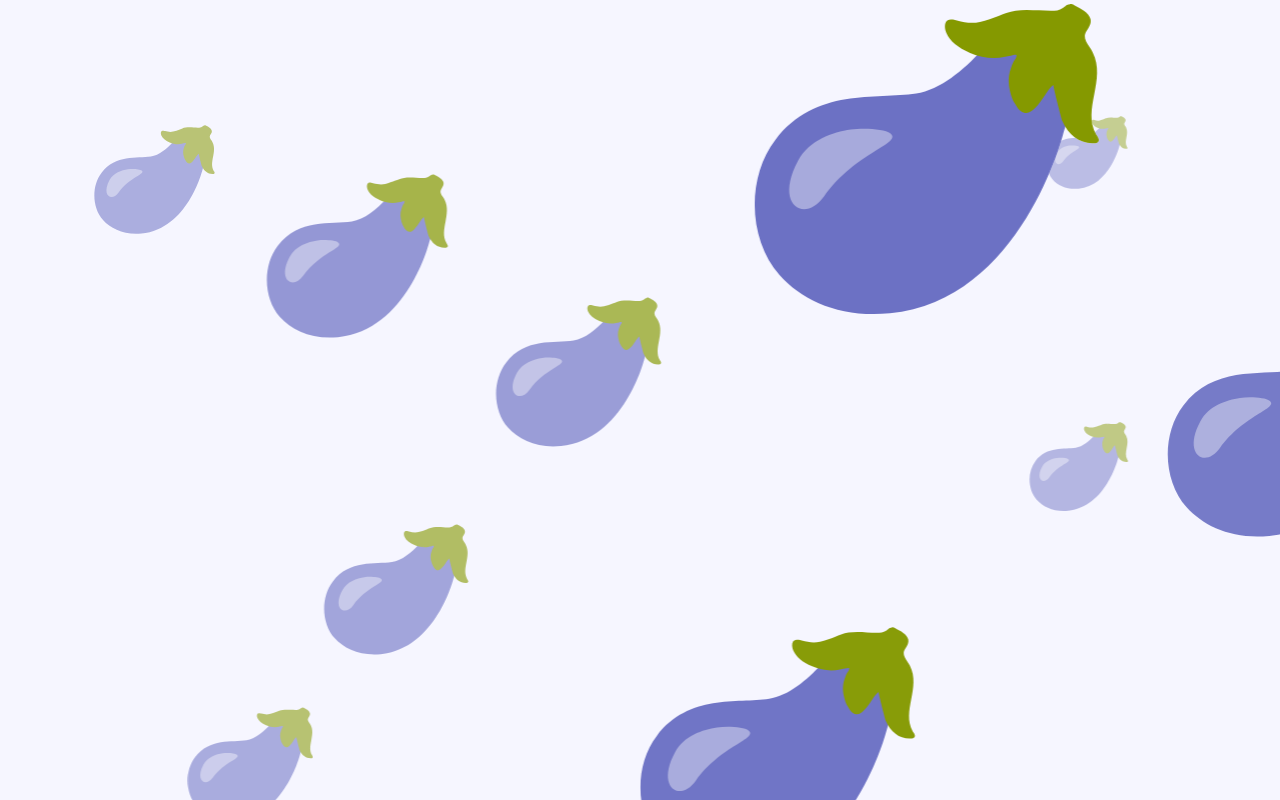
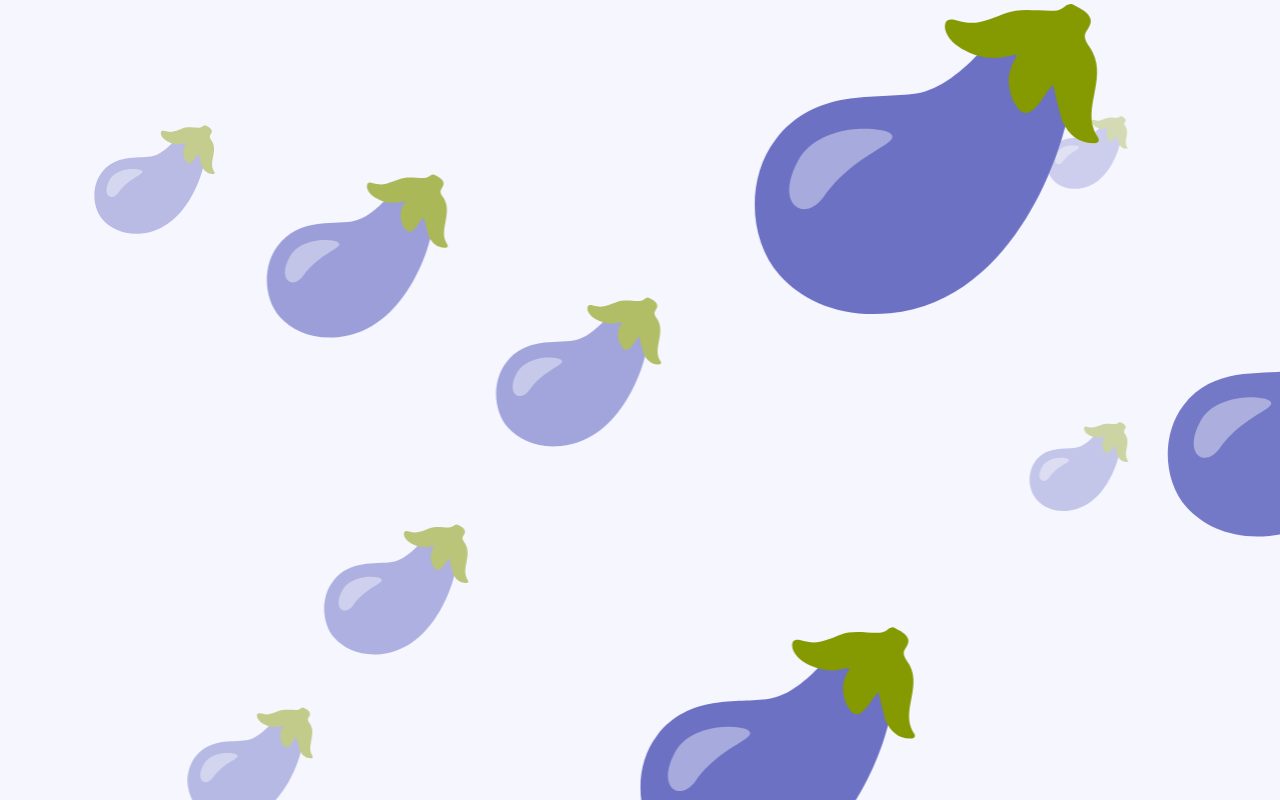
Before and after one commit to jjt/oggplont, a plain HTML site: page index.html in a window 1280 px wide. Drawn offline with Linux system fonts and the light colour scheme.

Commit message:
OGGPLONT

```diff
--- a/index.html
+++ b/index.html
@@ -1,8 +1,9 @@
+<!doctype html>
 <html>
 <head>
+  <meta charset="utf-8">
   <title>OGGPLONT</title>
-</head>
-<body>
+  <meta name="viewport" content="width=device-width, initial-scale=1">
   <style>
     html, body {
       margin: 0;
@@ -11,6 +12,13 @@
       width: 100%;
       overflow: hidden;
       background: #f6f6ff;
+    }
+
+    .stage {
+      width: 100%;
+      height: 100%;
+      overflow: hidden;
+      position: relative;
     }
 
     .oggplont {
@@ -35,6 +43,9 @@
     }
 
   </style>
+</head>
+<body>
+  <div class="stage"></div>
   <script type="text/tmpl" id="oggplontTmpl">
     <svg class="oggplont rotating" xmlns="http://www.w3.org/2000/svg" xmlns:xlink="http://www.w3.org/1999/xlink" version="1.1" id="レイヤー_1" x="0px" y="0px" width="128px" height="128px" viewBox="0 0 128 128" enable-background="new 0 0 128 128" xml:space="preserve">
       <g>
@@ -51,7 +62,7 @@
     </svg>
   </script>
   <script>
-    (function(win, doc, body){
+    (function(win, doc, $stage){
 
       function rand(min, max) {
         return Math.random() * (max - min) + min;
@@ -94,9 +105,9 @@
           transitionDuration: duration + 's'
         });
 
-        $oggplontFg.style.opacity = scale + 0.2;
+        $oggplontFg.style.opacity = scale * 1.3;
 
-        body.appendChild($oggplont);
+        $stage.appendChild($oggplont);
 
         // Wait a tick, then set final coords for animation
         setTimeout(function(){
@@ -106,7 +117,7 @@
 
         // Remove oggplonts after they're off-screen
         setTimeout(function(){
-          body.removeChild($oggplont);
+          $stage.removeChild($oggplont);
           delete $oggplont;
         }, duration * 1000 + 18);
 
@@ -116,7 +127,7 @@
 
       spawnOggplont(true);
 
-    })(window, window.document, window.document.querySelector('body'));
+    })(window, window.document, window.document.querySelector('.stage'));
   </script>
 </body>
 </html>
```
